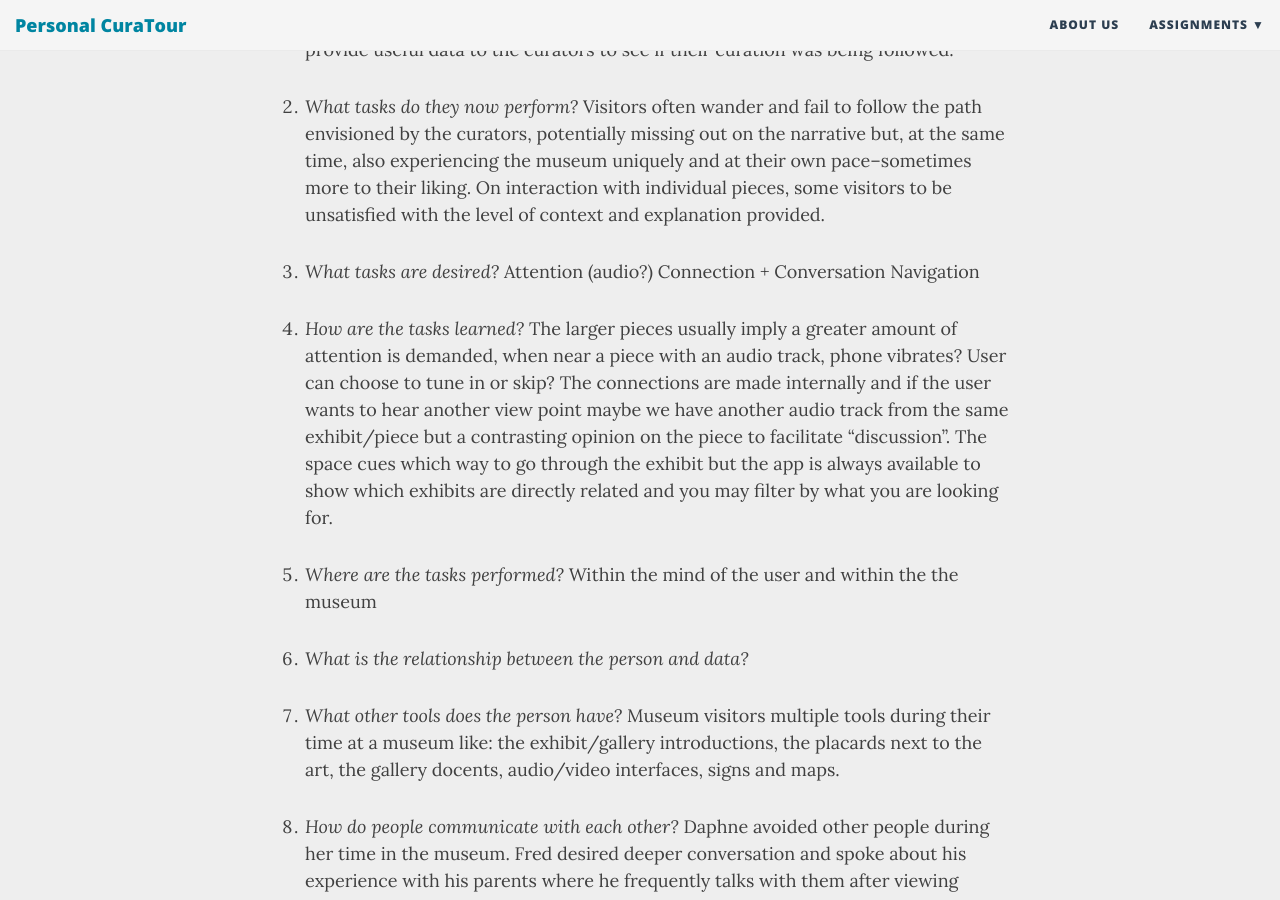
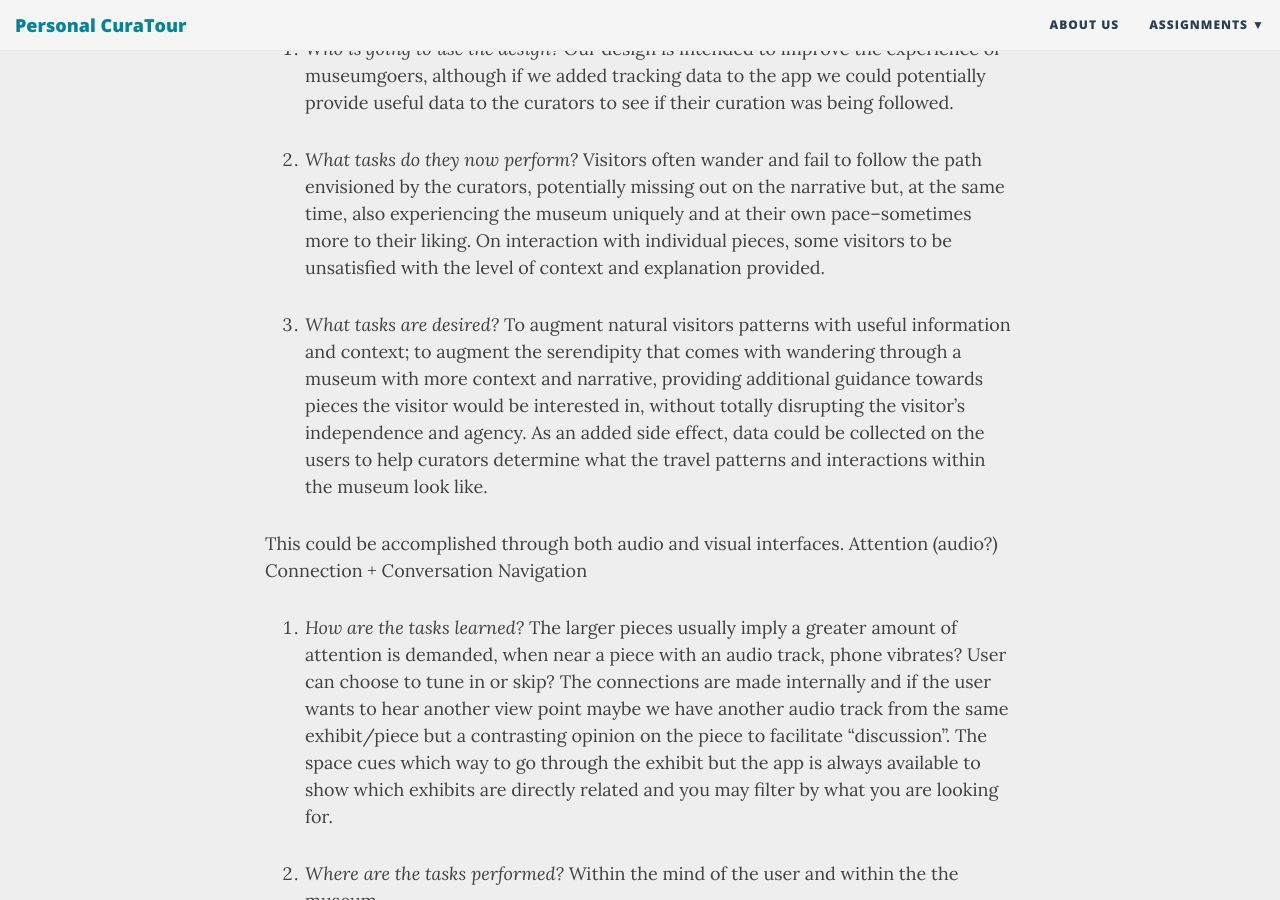
Before and after one commit to krtejeda/PersonalCuraTour, a Jekyll site: the page built from Contextual-Inquiry-Review.md, in a window 1280 px wide and 900 px high, scrolled down 2655 px. Built offline with Jekyll 4.4.1, drawn with Linux system fonts in a browser that asks for light colours; nearby versions of some CDN libraries.

Commit message:
Update Contextual-Inquiry-Review.md

```diff
--- a/Contextual-Inquiry-Review.md
+++ b/Contextual-Inquiry-Review.md
@@ -26,6 +27,9 @@ Our design is intended to improve the experience of museumgoers, although if we
 Visitors often wander and fail to follow the path envisioned by the curators, potentially missing out on the narrative but, at the same time, also experiencing the museum uniquely and at their own pace--sometimes more to their liking.  On interaction with individual pieces, some visitors to be unsatisfied with the level of context and explanation provided.
 
 3. *What tasks are desired?*
+To augment natural visitors patterns with useful information and context; to augment the serendipity that comes with wandering through a museum with more context and narrative, providing additional guidance towards pieces the visitor would be interested in, without totally disrupting the visitor's independence and agency.  As an added side effect, data could be collected on the users to help curators determine what the travel patterns and interactions within the museum look like.
+
+This could be accomplished through both audio and visual interfaces.
 Attention (audio?)
 Connection + Conversation
 Navigation
```
Also changed, not shown: other parts of Contextual-Inquiry-Review.md (+2 -1 lines).
